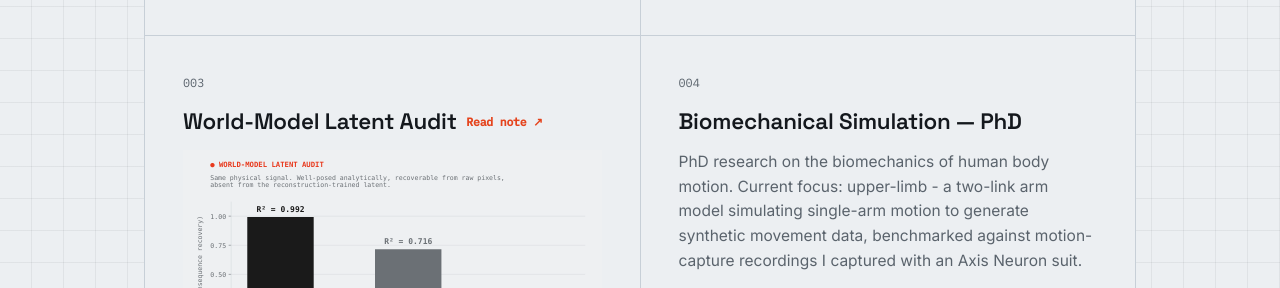
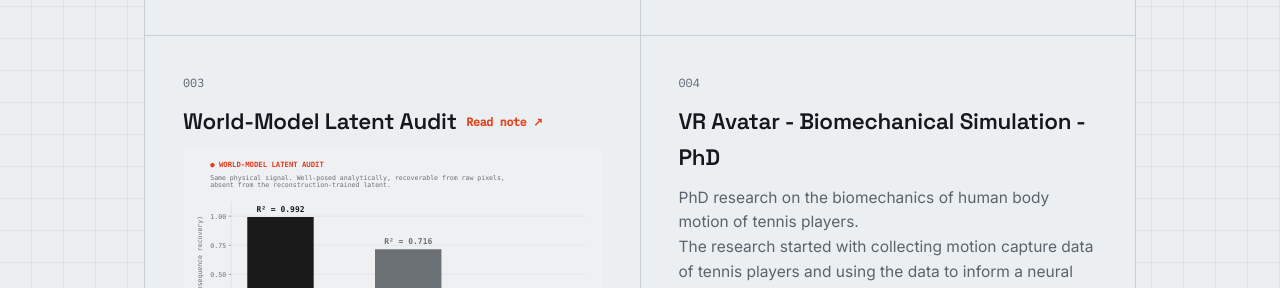
Before and after one commit to uljansinani/sinani, an Astro site in the folder astro-site/: page / in a window 1280 px wide. Shown: the part 3289-3577 px from the top of the page. Built offline with nearby package versions, Linux system fonts and the light colour scheme; Astro itself is replaced by a stand-in of ours.

Commit message:
Update Projects “phd-biomechanics”

```diff
--- a/astro-site/src/content/projects/phd-biomechanics.md
+++ b/astro-site/src/content/projects/phd-biomechanics.md
@@ -1,7 +1,7 @@
 ---
 order: 4
 id_code: '004'
-title: Biomechanical Simulation — PhD
+title: VR Avatar - Biomechanical Simulation - PhD
 status: Ongoing
 domain: Research · Dynamics
 stack:
@@ -14,7 +14,9 @@ cardHrefExternal: false
 isCaseStudy: true
 cardPeek: θ_eq = −6.26° · 3D model within ~0.3° of reduced
 desc:
-  - 'PhD research on the biomechanics of human body motion. Current focus: upper-limb - a two-link arm model simulating single-arm motion to generate synthetic movement data, benchmarked against motion-capture recordings I captured with an Axis Neuron suit.'
+  - PhD research on the biomechanics of human body motion of tennis players.
+  - The research started with collecting motion capture data of tennis players and using the data to inform a neural net to identify the key patterns, variables that discern a novice human player relative to an advanced tennis player. The insights from the neural net helped highlight the key facets that contribute on building a biomechanical model that closely embodies that of the human player. The latter, my research has shown, can be used in the future to embody real world physics based motion for VR avatars.
+  - Current focus has been, modelling the human body upper-limb motion, based on a foundational two-link arm model to observe its motion characteristics and evaluate it relative to human upper body biomechanics. So, at the current phase, the simulated single-arm motion is used to generate synthetic movement data, benchmarked against motion-capture recordings I captured with an Axis Neuron suit.
 scopeNotes: Research topic is biomechanics of human body motion, NOT "simulation of upper-body motion" as topic. Upper-limb two-link model is current focus, not the thesis. Synthetic data is benchmarked against my own Axis Neuron mocap captures.
 ---
 
```
